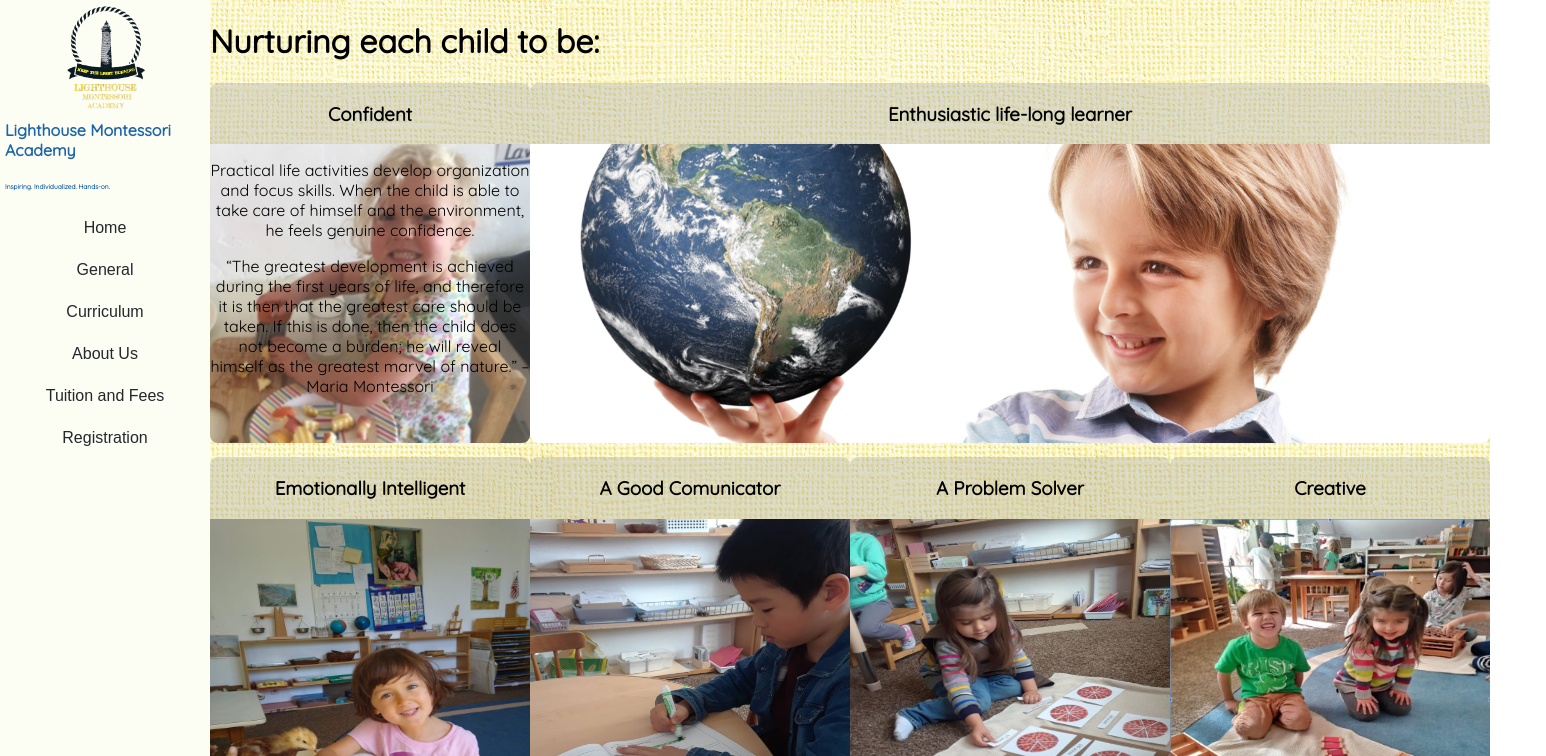
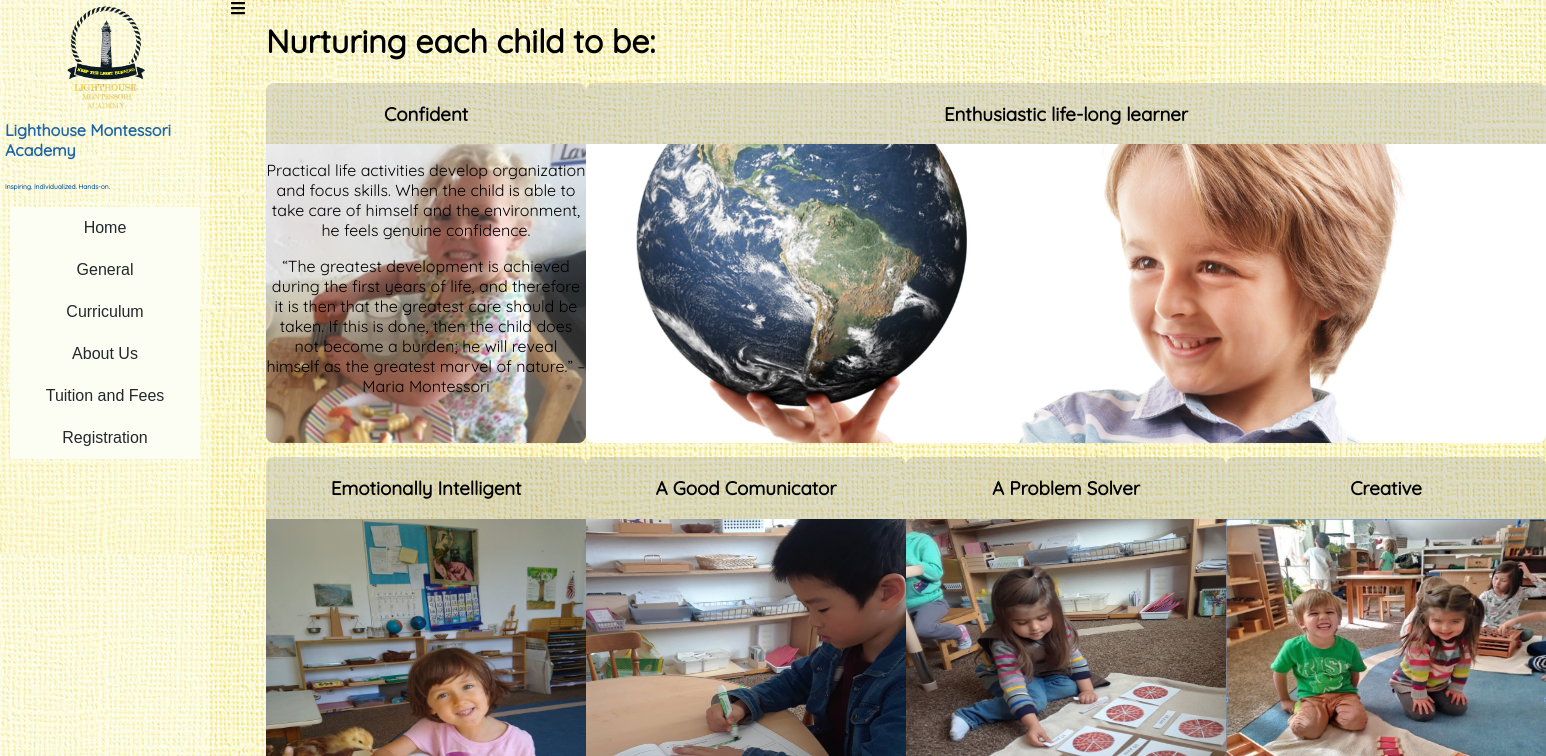
Before and after one commit to MichiMar/lighthouse-academy-newwebsite, a React (Create React App) app: page / in a window 1280 px wide. Shown: the top 756 px of the page, 1546 px wide, since content can reach past the window. Built offline with nearby package versions, Linux system fonts and the light colour scheme.

Commit message:
homepage navbar styles added

```diff
--- a/src/App.js
+++ b/src/App.js
@@ -10,6 +10,7 @@ import Contact from "./pages/contact";
 import Registration from "./pages/registration";
 import AgesPage from "./pages/ages-page";
 import SeasonCourses from "./cursos/cursos-de-temporada";
+import { FaBars } from "react-icons/fa";
 
 import "./styles/main.scss";
 import NavigationContainer from "./navigation/navigation-container";
@@ -23,6 +24,9 @@ function App() {
             <div className="b">
               <NavigationContainer />
             </div>
+          </div>
+          <div className="bars-menu">
+            <FaBars />
           </div>
           <div className="container">
             <Switch>
--- a/src/styles/App.css
+++ b/src/styles/App.css
@@ -11,6 +11,11 @@
   flex-direction: row;
 }
 
+.App > .App-container > .bars-menu {
+  display: flex;
+  margin: 0px 20px;
+}
+
 .navbar {
   width: 200px;
   height: 150vh;
@@ -19,7 +24,7 @@
   flex-direction: column;
   /* justify-content: center; */
   align-content: center;
-  background-color: #fcfef4;
+  background-color: #fcfef45f;
   object-fit: cover;
 }
 
```
